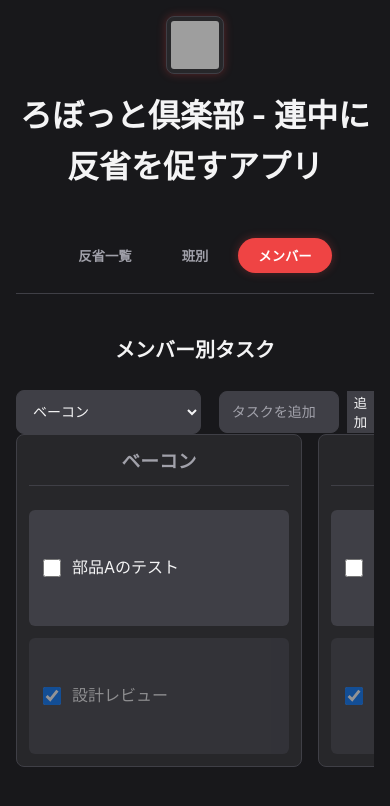
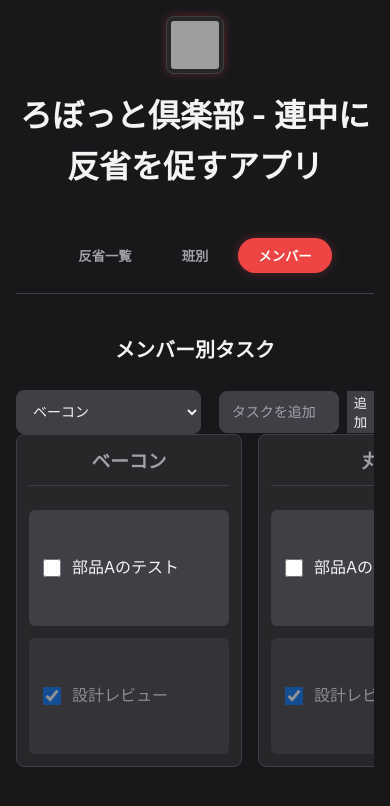
Before and after one commit to hou-rai3/robot-club-tasks, a React (Create React App) app: page / in a window 390 px wide. Both pictures are taken after a click on the button "メンバー". Shown: the top 806 px of the page. Built offline with nearby package versions, Linux system fonts and the light colour scheme; grey boxes are pictures that could not be loaded.

Commit message:
二列削除

```diff
--- a/src/App.css
+++ b/src/App.css
@@ -322,10 +322,10 @@ input:focus, textarea:focus {
   border-radius: var(--radius);
   border: 1px solid var(--border);
   min-width: 260px;
-  display: grid;
-  grid-template-columns: repeat(2, 1fr);
+  display: flex;
+  flex-direction: column;
   gap: 12px;
-  align-items: start;
+  align-items: stretch;
 }
 
 .member-column h3 {
@@ -334,7 +334,6 @@ input:focus, textarea:focus {
   border-bottom: 1px solid var(--border);
   padding-bottom: 8px;
   margin: 0 0 12px 0;
-  grid-column: 1 / -1; /* title spans both columns */
 }
 
 /* メンバー追加エリアのインライン配置調整 */
@@ -394,5 +393,5 @@ input:focus, textarea:focus {
 }
 
 @media (max-width: 900px) {
-  .member-column { grid-template-columns: 1fr; }
+  .member-column { min-width: 200px; }
 }
```
